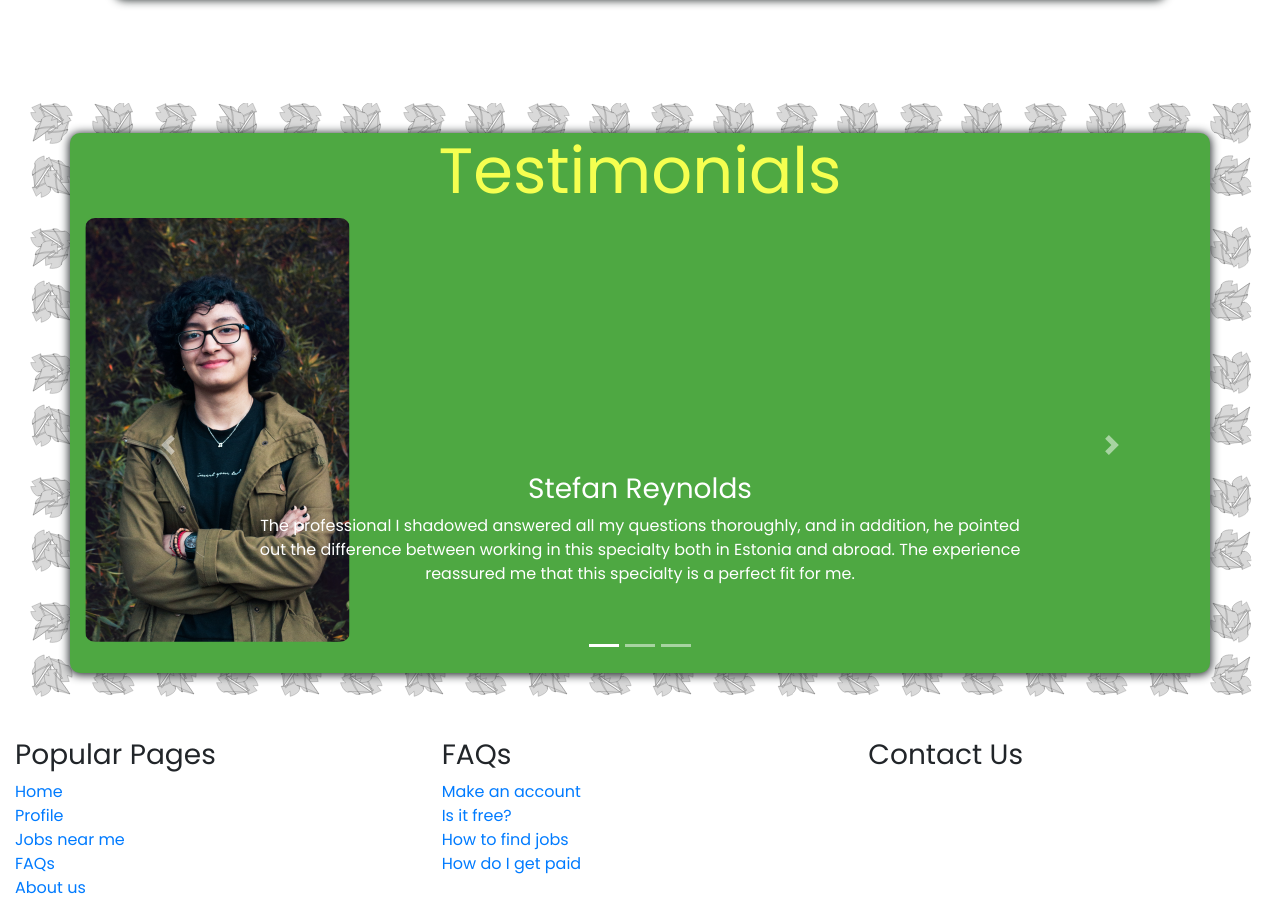
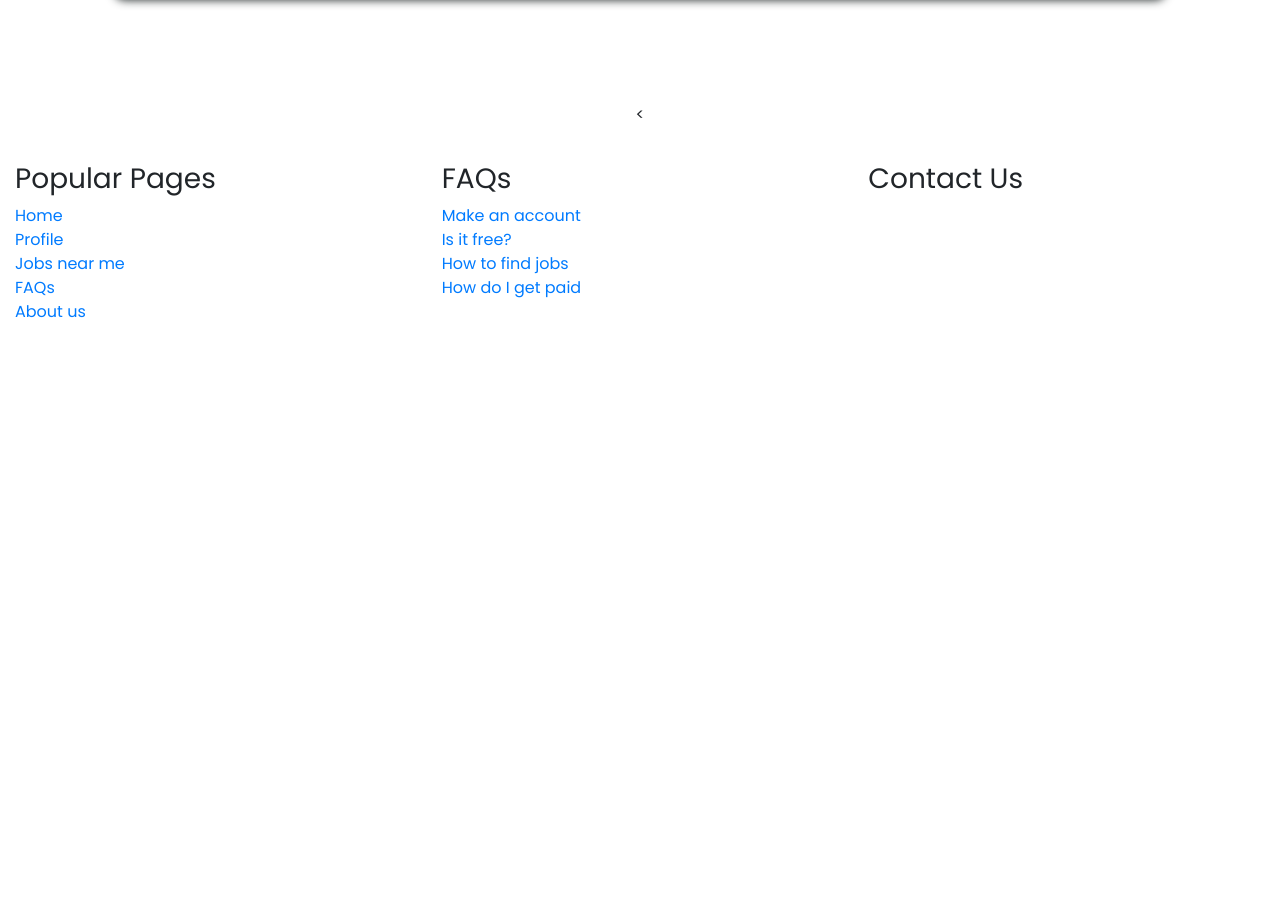
Before and after one commit to topsinoty-ee/Fu_Hire, a website: page index.html in a window 1280 px wide. Shown: the part 1716-2619 px from the top of the page. After the commit the page ends 2056 px from the top, so only its background shows below. Drawn offline with nearby package versions, Linux system fonts and the light colour scheme.

Commit message:
Update - Added .gitignore - Added

```diff
--- a/index.html
+++ b/index.html
@@ -164,116 +164,10 @@
       </section>
 
       <!-- Testimonials -->
-      <section id="testimonials" class="flex-grow">
-        <div class="testimonials-body container container-fluid">
-          <div>
-            <h1 class="title">Testimonials</h1>
-          </div>
-          <!-- Testimonial carousel -->
-          <div id="myCarousel" class="carousel slide" data-ride="carousel">
-            <!-- Slide indicators -->
-            <ol class="carousel-indicators">
-              <li
-                data-target="#myCarousel"
-                data-slide-to="0"
-                class="active"
-              ></li>
-              <li data-target="#myCarousel" data-slide-to="1"></li>
-              <li data-target="#myCarousel" data-slide-to="2"></li>
-            </ol>
+      <section id="carousel-testimonials">
+        <
+      </section>
 
-            <!-- Carousel inner -->
-            <div class="carousel-inner" role="listbox">
-              <!-- Testimonial items -->
-              <div class="carousel-item active">
-                <!-- First testimonial -->
-                <div class="carousel-item active">
-                  <div class="carousel-item-container">
-                    <img
-                      src="./Assets/Testimonials/Image.png"
-                      alt="Stefan Reynolds"
-                    />
-                    <div class="carousel-caption d-none d-md-block">
-                      <h3>Stefan Reynolds</h3>
-                      <p>
-                        The professional I shadowed answered all my questions
-                        thoroughly, and in addition, he pointed out the
-                        difference between working in this specialty both in
-                        Estonia and abroad. The experience reassured me that
-                        this specialty is a perfect fit for me.
-                      </p>
-                    </div>
-                  </div>
-                </div>
-              </div>
-              <div class="carousel-item">
-                <!-- Second testimonial -->
-                <div class="carousel-item">
-                  <img
-                    src="./Assets/Testimonials/Image-1.png"
-                    alt="Jane Dasmer"
-                  />
-                  <div class="carousel-caption d-none d-md-block">
-                    <h3>Jane Dasmer</h3>
-                    <p>
-                      The professional I shadowed answered all my questions
-                      thoroughly, and in addition, he pointed out the difference
-                      between working in this specialty both in Estonia and
-                      abroad. The experience reassured me that this specialty is
-                      a perfect fit for me.
-                    </p>
-                  </div>
-                </div>
-              </div>
-              <div class="carousel-item">
-                <!-- Third testimonial -->
-                <div class="carousel-item">
-                  <img
-                    src="./Assets/Testimonials/Image-2.png"
-                    alt="Tanel Saag"
-                  />
-                  <div class="carousel-caption d-none d-md-block">
-                    <h3>Talen Saag</h3>
-                    <p>
-                      The professional I shadowed answered all my questions
-                      thoroughly, and in addition, he pointed out the difference
-                      between working in this specialty both in Estonia and
-                      abroad. The experience reassured me that this specialty is
-                      a perfect fit for me.
-                    </p>
-                  </div>
-                </div>
-              </div>
-            </div>
-
-            <!-- Controls -->
-            <a
-              class="carousel-control-prev"
-              href="#myCarousel"
-              role="button"
-              data-slide="prev"
-            >
-              <span
-                class="carousel-control-prev-icon"
-                aria-hidden="true"
-              ></span>
-              <span class="sr-only">Previous</span>
-            </a>
-            <a
-              class="carousel-control-next"
-              href="#myCarousel"
-              role="button"
-              data-slide="next"
-            >
-              <span
-                class="carousel-control-next-icon"
-                aria-hidden="true"
-              ></span>
-              <span class="sr-only">Next</span>
-            </a>
-          </div>
-        </div>
-      </section>
     </main>
 
     <!-- footer -->
--- /dev/null
+++ b/package.json
@@ -0,0 +1,5 @@
+{
+  "dependencies": {
+    "bootstrap": "^5.3.0"
+  }
+}
--- a/styles.css
+++ b/styles.css
@@ -269,41 +269,3 @@ h1.title {
   font-size: 13.5cqw;
   place-items: self-end;
 }
-#testimonials {
-  background: url('./Assets/Background/valid-background.svg') repeat center
-    center;
-  background-size: 10%;
-}
-.testimonials-body {
-  background-color: var(--light-green);
-  width: 100%;
-  margin: 30px auto;
-  border-radius: 10px;
-  box-shadow: var(--container);
-  height: 80vh;
-  max-height: 540px;
-  min-height: 480px;
-  flex-flow: column;
-  display:flex;
-}
-.testimonials-body .title {
-  color: var(--yellow);
-}
-.testimonials-body > section {
-  width: 100%;
-  margin: auto;
-  border-radius: 10px;
-  padding: 5px 10px;
-}
-.carousel{
-  flex:1;
-}
-.carousel img{
-  border-radius:10px
-}
-.carousel-item-container{
-  display:flex;
-}
-.carousel-item-container .carousel-caption{
-  flex:1;
-}
```
Also changed, not shown: 2 other files.
